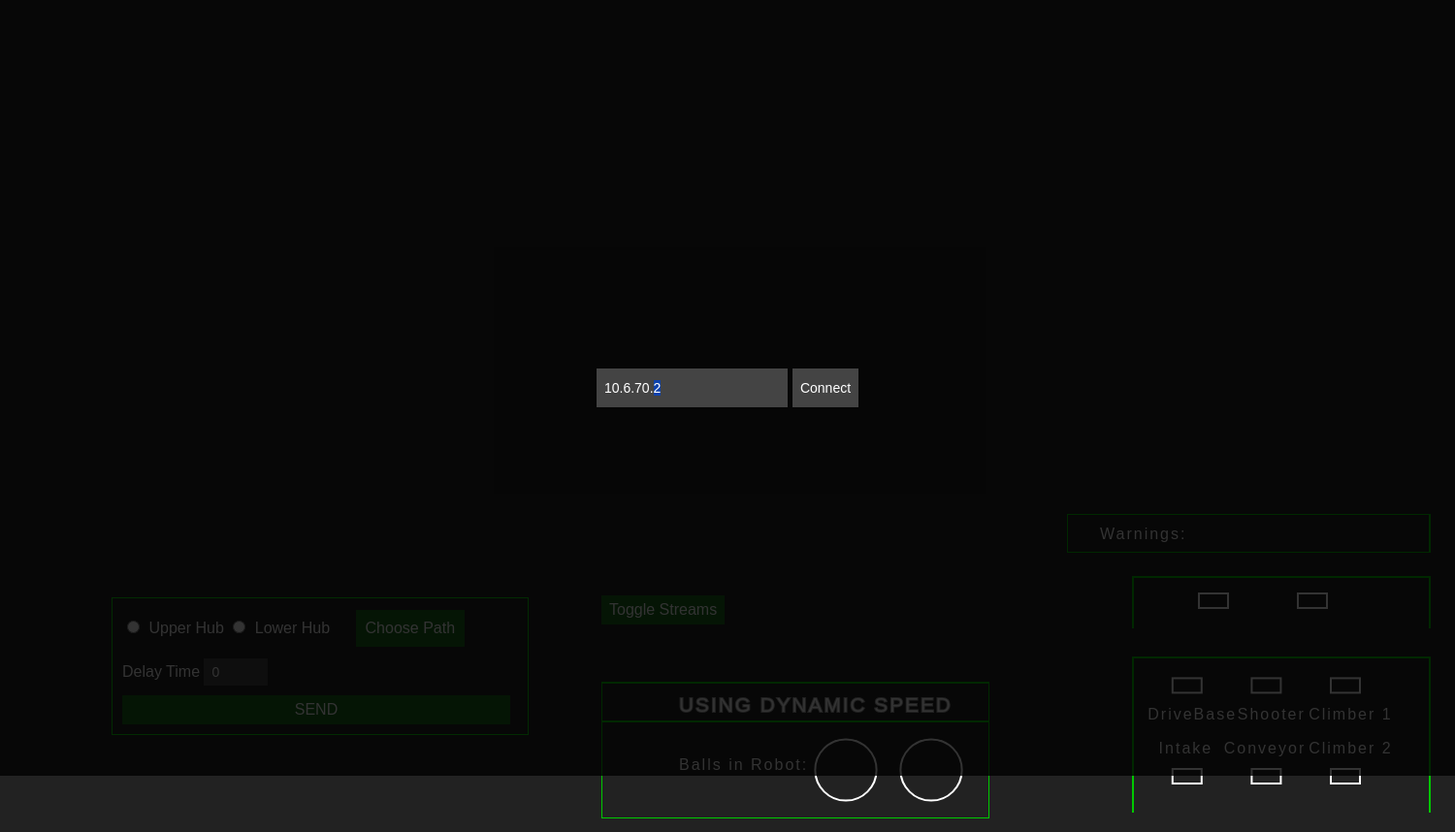
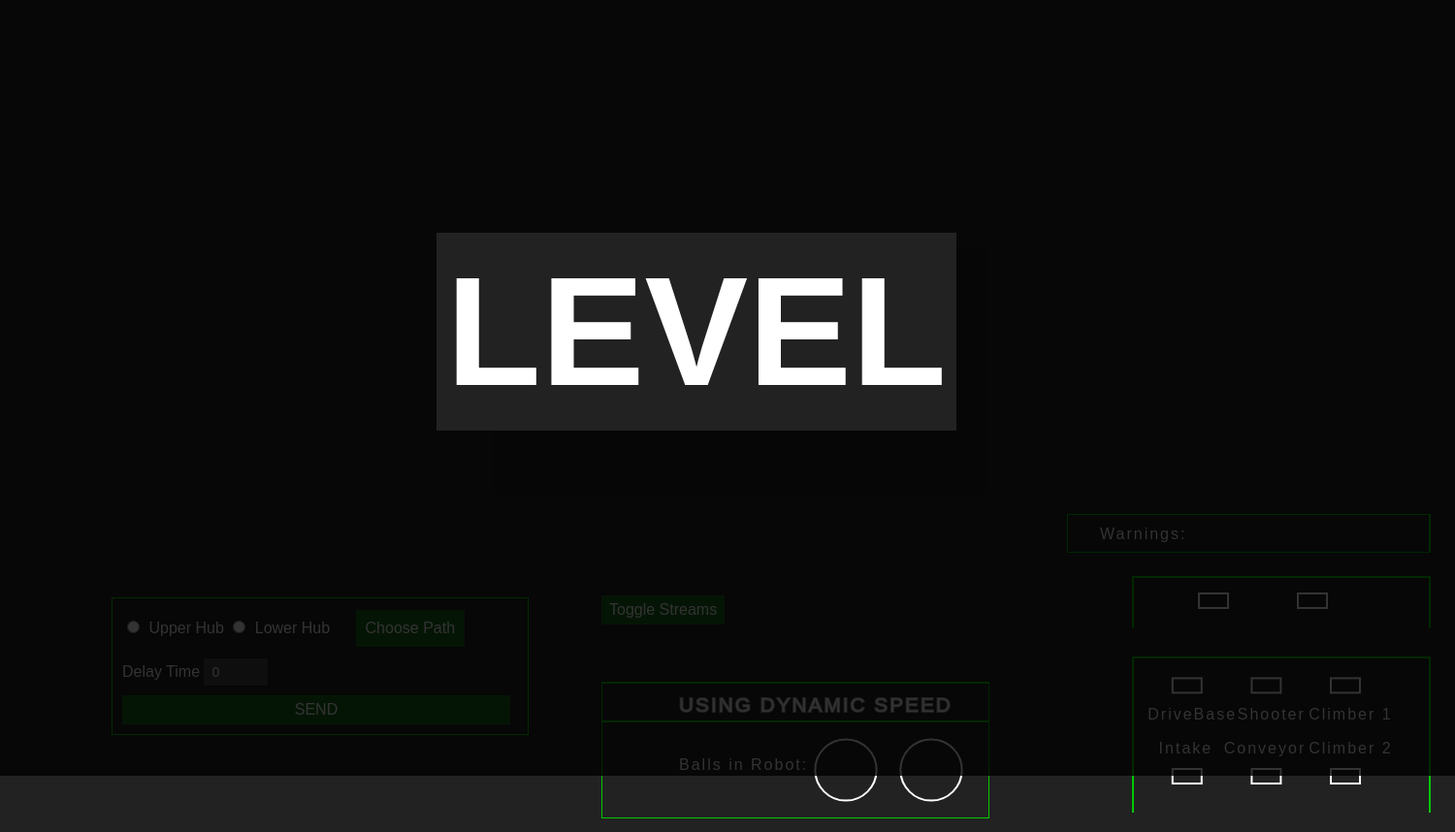
Before and after one commit to HHS-Team670/2023-Robot, an Electron app: page Dashboard2022/src/index.html in a window 1500 px wide. Shown: the top 858 px of the page at 97% size. Drawn offline with Linux system fonts and the light colour scheme; no server answers.

Commit message:
level indicator

```diff
--- a/Dashboard2022/src/css/style.css
+++ b/Dashboard2022/src/css/style.css
@@ -35,9 +35,15 @@ body {
 
 #level-indicator{
 
-    display: none;
+    display: block;
     font-size: 5rem;
     font-weight: bold;
+    color: white;
+    z-index: 999;
+    position: absolute;
+    left: 30vw;
+    top: 30vh;
+    text-anchor: start
 }
 
 
--- a/Dashboard2022/src/index.html
+++ b/Dashboard2022/src/index.html
@@ -80,7 +80,7 @@
     </div>
 
     <div id="level-indicator">
-      <h1>LEVEL</h1>
+      <h1 id="Level">LEVEL</h1> <!-- Todo make this into a line that rotates according to robot position-->
     </div>
 
     <svg id="warning-info" width="700" height="60">
```
Also changed, not shown: 1 other file.
